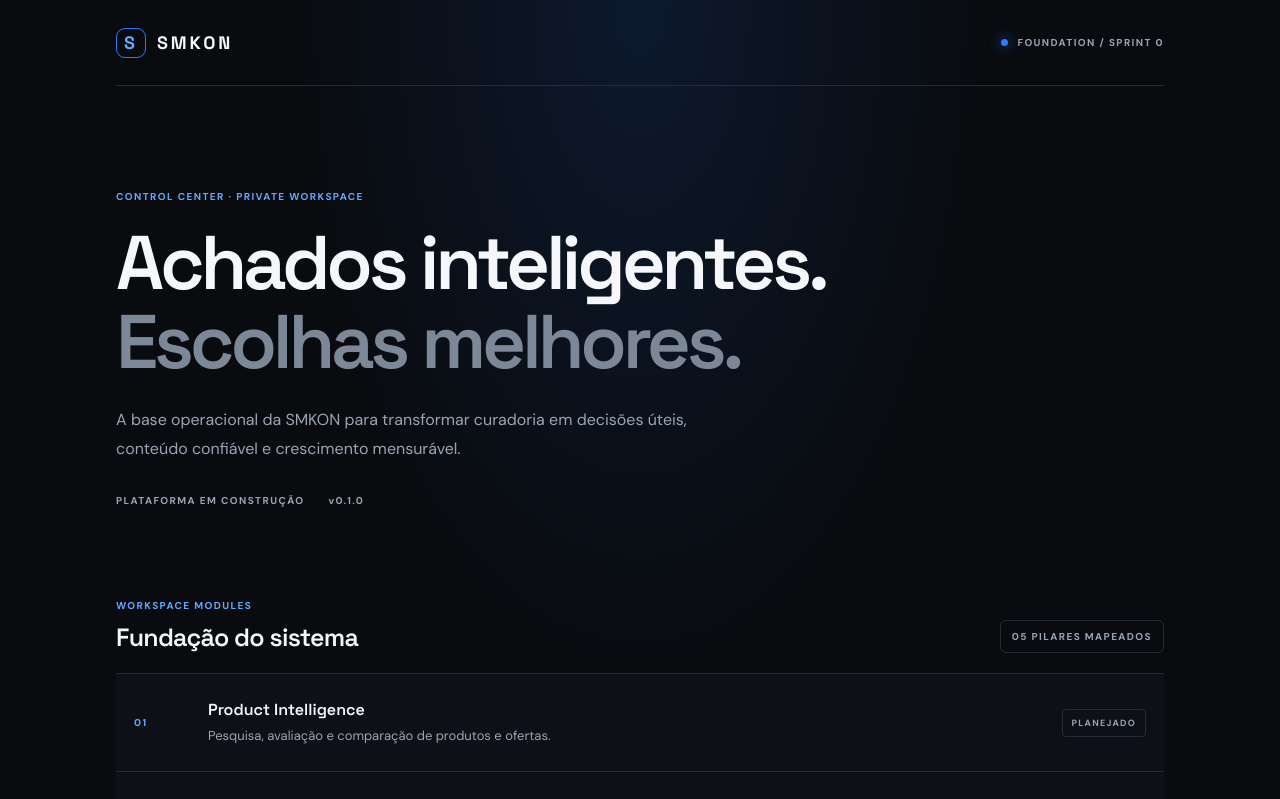
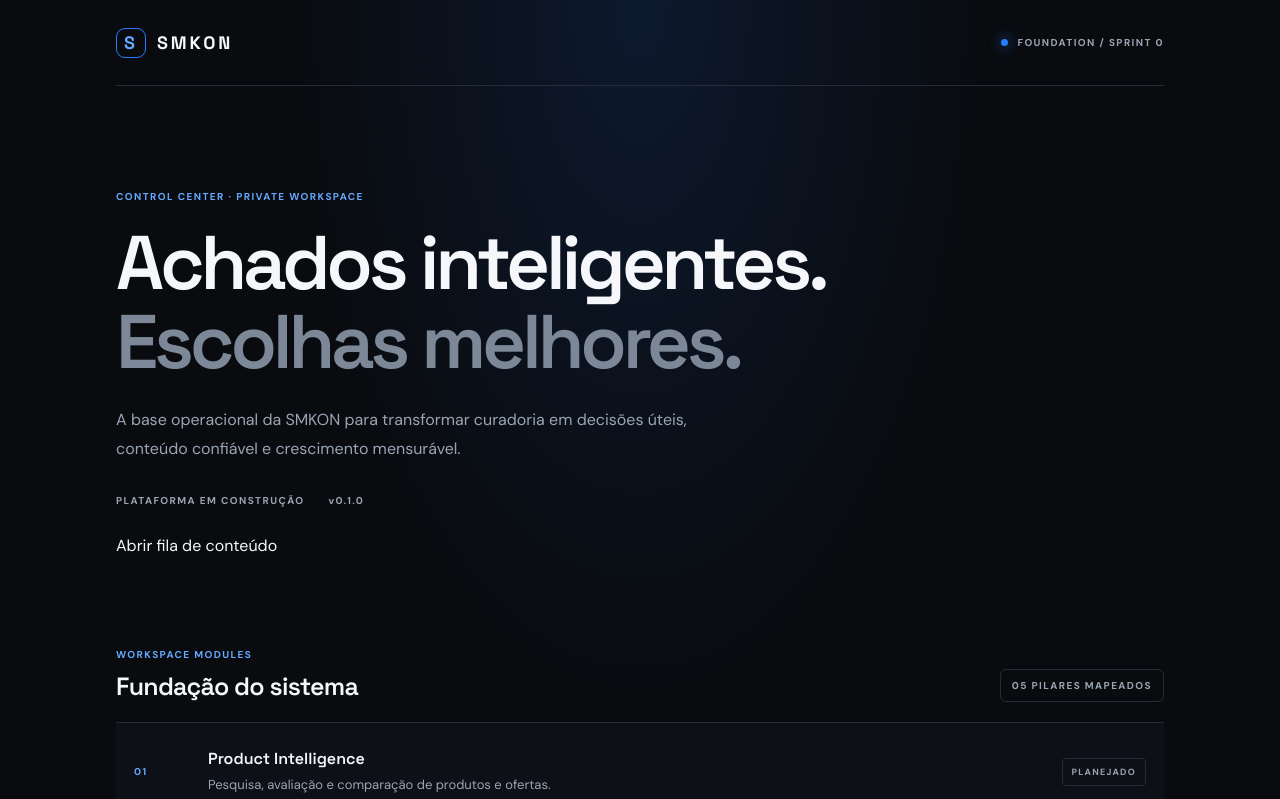
Before and after one commit to smklj/smkon, a Next.js app: page / in a window 1280 px wide. Shown: the top 799 px of the page. Built offline with nearby package versions, Linux system fonts and the light colour scheme.

Commit message:
feat: link home to content queue page

```diff
--- a/src/app/page.tsx
+++ b/src/app/page.tsx
@@ -21,6 +21,7 @@ export default function Home() {
         <h1>Achados inteligentes.<br /><span>Escolhas melhores.</span></h1>
         <p className="intro">A base operacional da SMKON para transformar curadoria em decisões úteis, conteúdo confiável e crescimento mensurável.</p>
         <div className="hero-meta"><span>PLATAFORMA EM CONSTRUÇÃO</span><span>v0.1.0</span></div>
+        <div style={{marginTop:28}}><Link className="btn primary" href="/fila">Abrir fila de conteúdo</Link></div>
       </section>
 
       <section className="section-heading">
```
